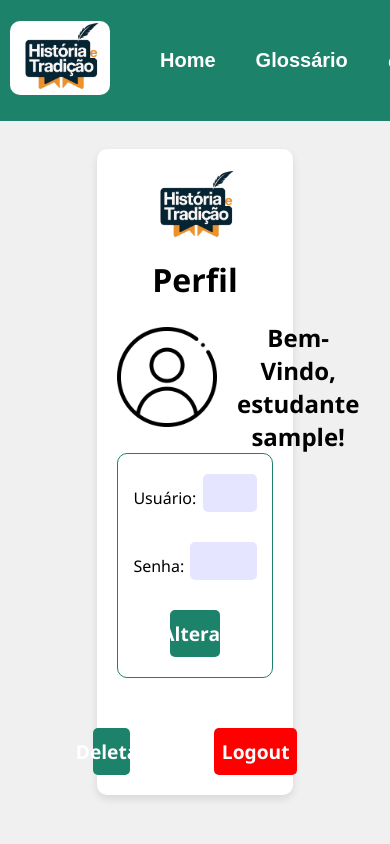
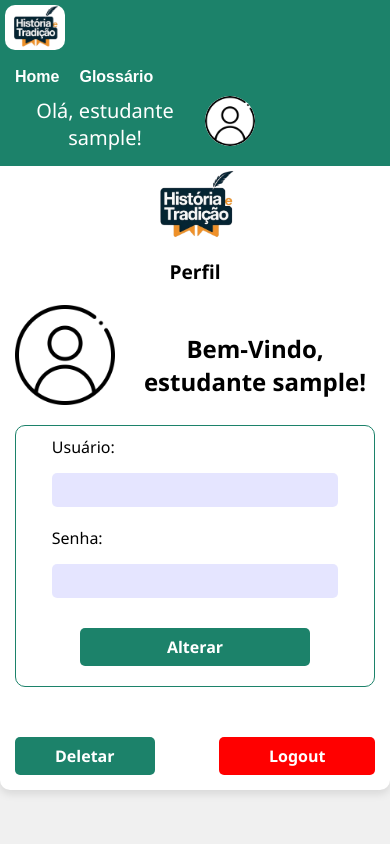
Before and after one commit to JacquysBarbosadaSilva/site-hist, a PHP site: page /php/perfil.php in a window 390 px wide. Run offline with PHP 8.4, Linux system fonts and the light colour scheme; the visitor is signed in with stand-in values (Sample User, id 1); data that the repository does not hold is empty; some libraries are stand-ins or nearby versions.

Commit message:
primeira adição de responsividade

```diff
--- a/css/style.css
+++ b/css/style.css
@@ -121,7 +121,7 @@ body {
 }
 
 .carousel {
-    margin-top: 15%;
+    margin-top: 11%;
     position: relative;
     justify-content: center;
     display: flex;
@@ -148,7 +148,7 @@ body {
 
 #tamanho_da_imagem{
     width: 100%;        /* Mantém a largura em 100% */
-    height: 35vh !important;       /* Define a altura para 30% da viewport height */
+    height: 70vh !important;       /* Define a altura para 30% da viewport height */
     object-fit: cover;
     z-index: 1;
 }
@@ -192,7 +192,7 @@ body {
 }
 
 .titulo-grid{
-    margin-top: 100px;
+    margin-top: 4%;
     padding: 20px;
 }
 
@@ -552,3 +552,150 @@ h5{
 }
 
 /* Glossario */
+
+/* Responsividade para telas menores (tablets e dispositivos móveis) */
+/* Responsividade para telas menores (tablets e dispositivos móveis) */
+@media (max-width: 768px) {
+    /* Nav Bar */
+    .nav-bar {
+        flex-direction: column;
+        align-items: flex-start;
+        padding: 10px;
+    }
+
+    .logo img {
+        width: 80px;
+    }
+
+    .navegacao-paginas {
+        flex-direction: column;
+        gap: 15px;
+        width: 100%;
+        align-items: flex-start;
+    }
+
+    #botoes-caddastrar-login {
+        flex-direction: column;
+        align-items: flex-start;
+        gap: 10px;
+    }
+
+    .navegacao-paginas ul li {
+        margin: 0 10px;
+    }
+
+    .navegacao-paginas ul li a {
+        font-size: 18px;
+    }
+
+    /* Carrossel */
+    .carousel {
+        margin-top: 20%;
+        width: 100%;
+    }
+
+    #tamanho_da_imagem {
+        height: 50vh !important;
+    }
+
+    /* Cards de história */
+    .container-80 {
+        width: 90%;
+    }
+
+    .cards-historia {
+        padding: 10px;
+        font-size: 14px;
+    }
+
+    /* Formulários e Login */
+    .form-login {
+        width: 90%;
+    }
+
+    .button-entrar, .button-login, .button-sair, .button-voltar {
+        width: 80%;
+        font-size: medium;
+        padding: 8px;
+    }
+
+    /* Alinhamento e layout geral */
+    .campos-texto, .campos-texto-1 {
+        flex-direction: column;
+        gap: 15px;
+        margin-top: 10px;
+    }
+
+    .titulo-login {
+        font-size: larger;
+    }
+
+    /* Perfil */
+    .fundo-form {
+        width: 80%;
+        padding: 15px;
+    }
+
+    .button-alterar, .button-logout {
+        width: 80%;
+        padding: 8px;
+        font-size: medium;
+    }
+}
+
+/* Responsividade para telas muito pequenas (celulares em modo retrato) */
+@media (max-width: 480px) {
+    /* Nav Bar */
+    .nav-bar {
+        padding: 5px;
+    }
+
+    .logo img {
+        width: 60px;
+    }
+
+    .navegacao-paginas {
+        gap: 10px;
+    }
+
+    .navegacao-paginas ul li a {
+        font-size: 16px;
+    }
+
+    /* Carrossel */
+    .carousel {
+        width: 100%;
+        margin-top: 25%;
+    }
+
+    #tamanho_da_imagem {
+        height: 40vh !important;
+    }
+
+    /* Cards de história */
+    .cards-historia {
+        font-size: 12px;
+    }
+
+    /* Formulários e Login */
+    .form-login, .fundo-form {
+        width: 100%;
+    }
+
+    .campos-info {
+        width: 100%;
+        padding: 8px;
+    }
+
+    /* Botões */
+    .button-entrar, .button-login, .button-sair, .button-voltar {
+        width: 100%;
+        padding: 8px;
+        font-size: small;
+    }
+
+    /* Layouts de texto e alinhamento */
+    .titulo-login, .titulo-cards, .titulo-grid {
+        font-size: 1.2em;
+    }
+}
```
